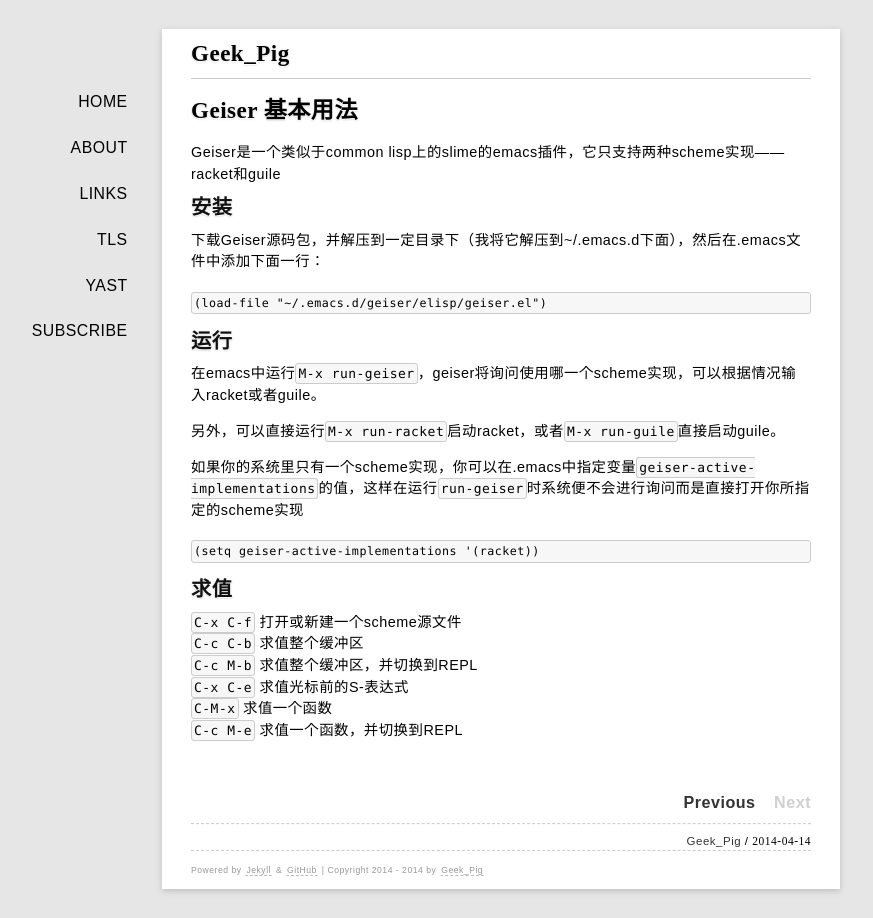
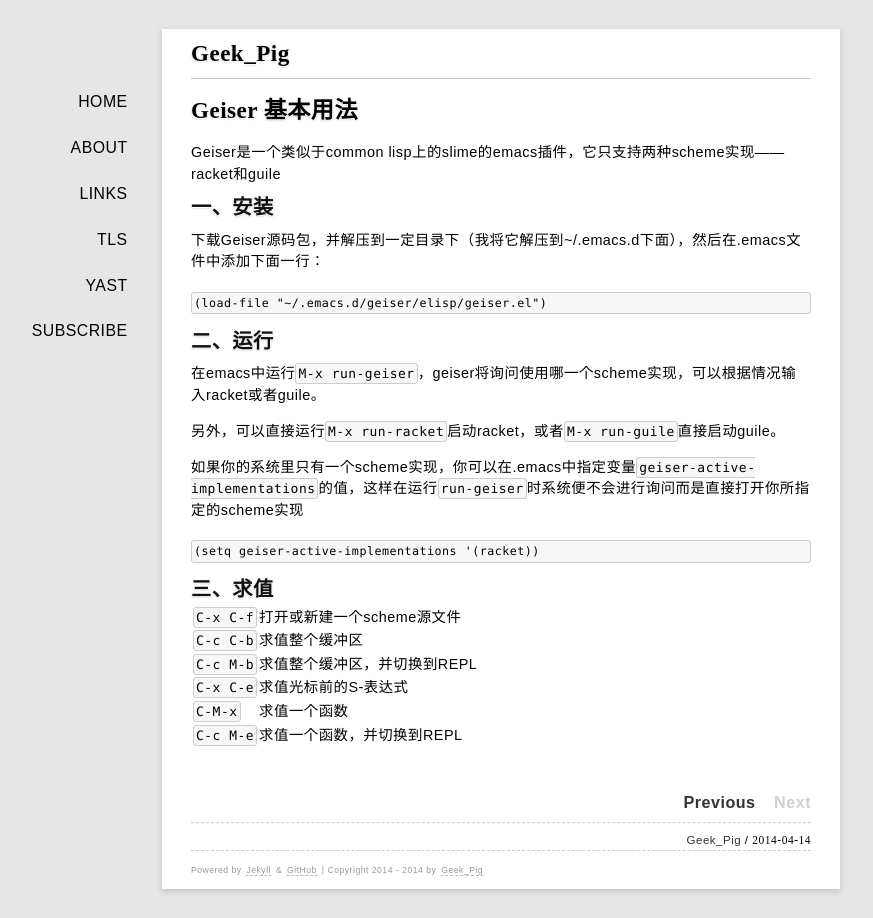
Before and after one commit to rhuichao/uternet.github.io, a Jekyll site: the page built from _posts/2014-04-14-geiser.md, in a window 1280 px wide. Shown: the whole page, without its empty margins (139-1012 px from the left). Built offline with Jekyll 4.4.1, drawn with Linux system fonts in a browser that asks for light colours; some web fonts are replaced; Markdown is read by kramdown in place of the engine named in the settings.

Commit message:
new document posted

```diff
--- a/_posts/2014-04-14-geiser.md
+++ b/_posts/2014-04-14-geiser.md
@@ -5,14 +5,14 @@
 ---
 Geiser是一个类似于common lisp上的slime的emacs插件，它只支持两种scheme实现——racket和guile
 
-##安装
+## 一、安装
 
 下载Geiser源码包，并解压到一定目录下（我将它解压到~/.emacs.d下面），然后在.emacs文件中添加下面一行：
 
     (load-file "~/.emacs.d/geiser/elisp/geiser.el")
 
 
-##运行
+## 二、运行
 
 在emacs中运行`M-x run-geiser`，geiser将询问使用哪一个scheme实现，可以根据情况输入racket或者guile。
 
@@ -23,11 +23,12 @@
     (setq geiser-active-implementations '(racket))
 
 
-##求值
+## 三、求值
 
-`C-x C-f`       打开或新建一个scheme源文件
-`C-c C-b`       求值整个缓冲区
-`C-c M-b`       求值整个缓冲区，并切换到REPL
-`C-x C-e`       求值光标前的S-表达式
-`C-M-x`         求值一个函数
-`C-c M-e`       求值一个函数，并切换到REPL
+
+|`C-x C-f`      | 打开或新建一个scheme源文件 |
+|`C-c C-b`       |求值整个缓冲区  |
+|`C-c M-b`       |求值整个缓冲区，并切换到REPL |
+|`C-x C-e`       |求值光标前的S-表达式  |
+|`C-M-x`         |求值一个函数
+|`C-c M-e`       |求值一个函数，并切换到REPL|
```
